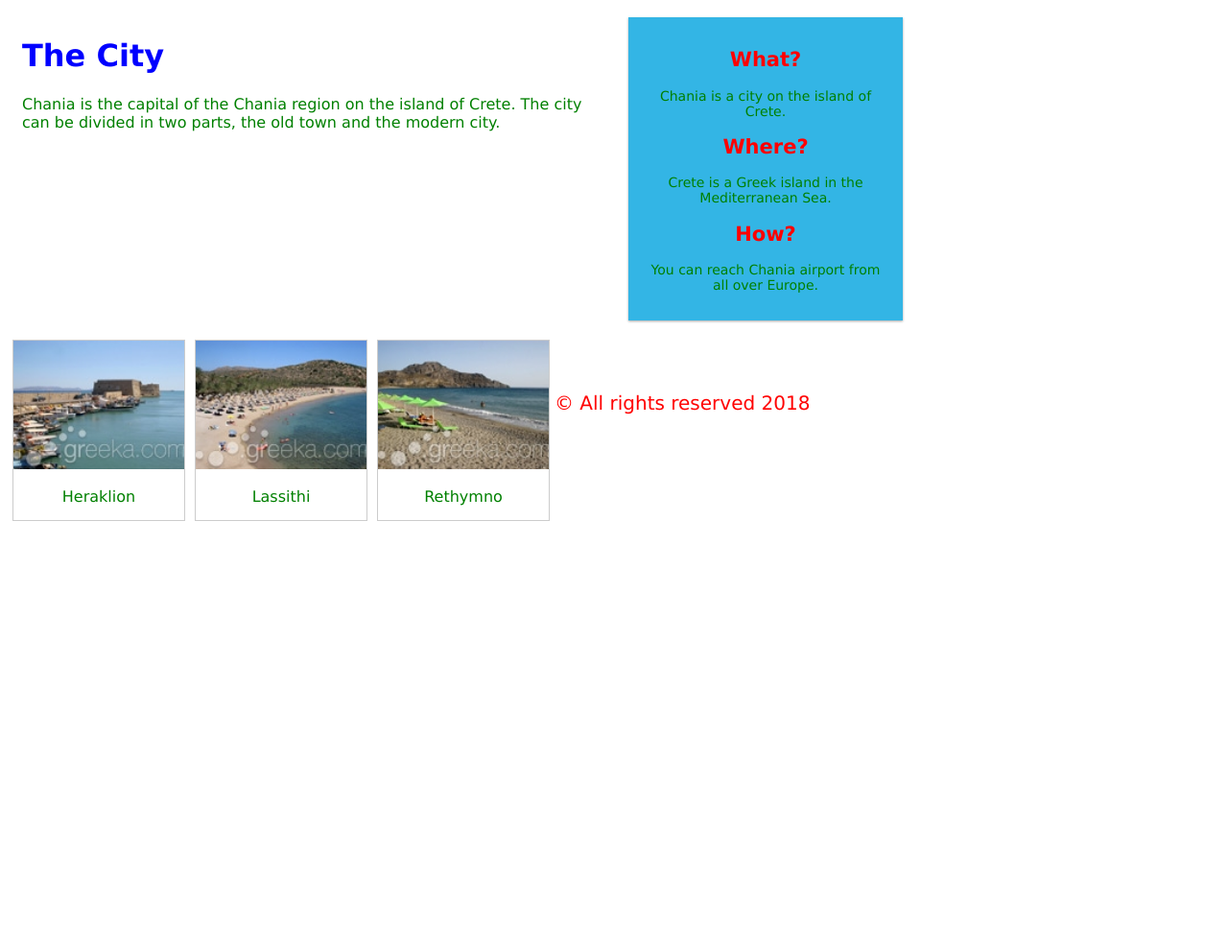
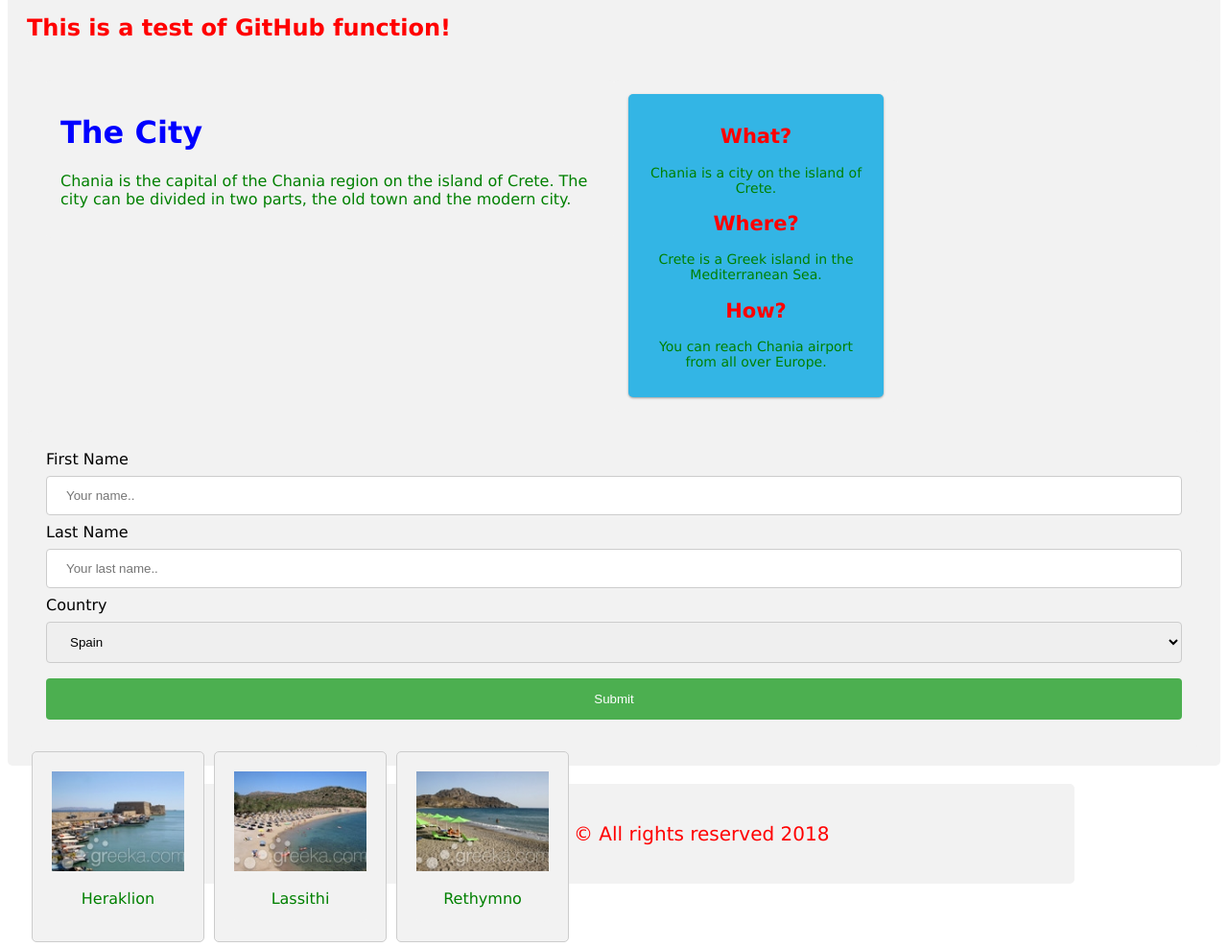
Before and after one commit to Valentin-Ascendia/portfoliovm, a plain HTML site: page index.html in a window 1280 px wide. Shown: the part 299-1286 px from the top of the page at 96% size. Before the commit the page ends 847 px from the top, so only its background shows below. Drawn offline with Linux system fonts and the light colour scheme.

Commit message:
Very Good

```diff
--- a/index.html
+++ b/index.html
@@ -9,6 +9,39 @@
 
 
   <link rel="stylesheet" href="css/estilos.css">
+
+  <style>
+input[type=text], select {
+    width: 100%;
+    padding: 12px 20px;
+    margin: 8px 0;
+    display: inline-block;
+    border: 1px solid #ccc;
+    border-radius: 4px;
+    box-sizing: border-box;
+}
+
+input[type=submit] {
+    width: 100%;
+    background-color: #4CAF50;
+    color: white;
+    padding: 14px 20px;
+    margin: 8px 0;
+    border: none;
+    border-radius: 4px;
+    cursor: pointer;
+}
+
+input[type=submit]:hover {
+    background-color: #45a049;
+}
+
+div {
+    border-radius: 5px;
+    background-color: #f2f2f2;
+    padding: 20px;
+}
+</style>
 
 
 </head>
@@ -67,6 +100,25 @@
 
 </div>
 
+<div>
+  <form action="/action_page.php">
+    <label for="fname">First Name</label>
+    <input type="text" id="fname" name="firstname" placeholder="Your name..">
+
+    <label for="lname">Last Name</label>
+    <input type="text" id="lname" name="lastname" placeholder="Your last name..">
+
+    <label for="country">Country</label>
+    <select id="country" name="country">
+      <option value="spain">Spain</option>
+      <option value="germany">Germany</option>
+      <option value="usa">USA</option>
+    </select>
+
+    <input type="submit" value="Submit">
+  </form>
+</div>
+
 
 <div class="gallery">
   <a target="_blank" href="img/heraklion.jpg">
```
